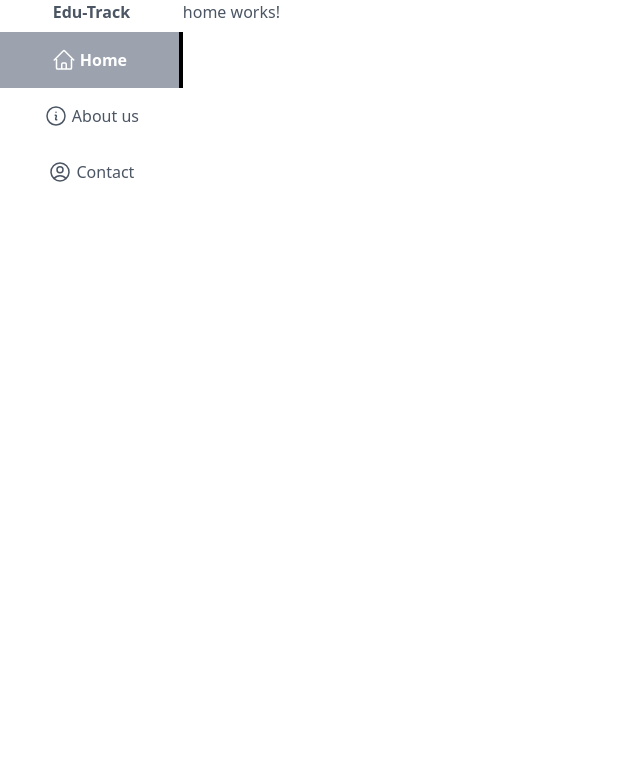
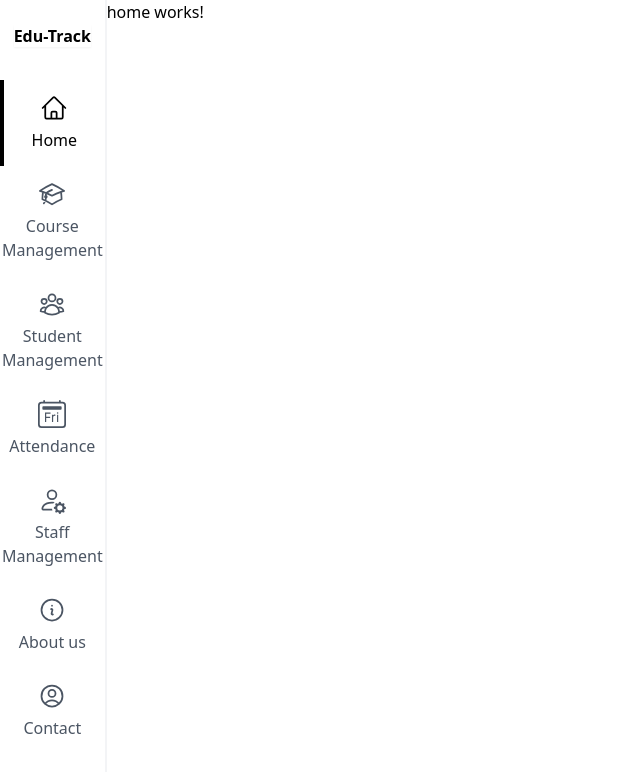
Before and after one commit to heinhtetaung671/edu-track-web, an Angular app: page / in a window 1280 px wide. Shown: the top 772 px of the page, without its empty margins (0-640 px from the left). Built offline with nearby package versions, Linux system fonts and the light colour scheme.

Commit message:
side bar theme finish

```diff
--- a/src/app/app.component.html
+++ b/src/app/app.component.html
@@ -1,9 +1,9 @@
-<div class="grid grid-cols-7">
-  <div class="col-span-1"><!-- side bar -->
+<div class="grid grid-cols-12 grid-rows-1 " style="height: 100vh;">
+  <div class="col-span-1 row-span-1 border-r-2 text-gray-600 border-gray-100"><!-- side bar -->
     <app-side-bar></app-side-bar>
   </div>
 
-  <div class="col-span-6"><!-- main content -->
+  <main class="col-span-11 row-span-1 text-black relative"><!-- main content -->
     <router-outlet></router-outlet>
-  </div>
+  </main>
 </div>
--- a/src/app/pages/side-bar/side-bar.component.html
+++ b/src/app/pages/side-bar/side-bar.component.html
@@ -1,25 +1,51 @@
-<nav class="flex flex-col align-middle text-center gap-y-2">
-  <span><!-- brand name-->
+<nav class="flex flex-col align-middle text-center gap-y-2"><!-- side-bar goes here -->
+  <span class="py-6"><!-- brand name-->
     <a>
-      <span class="font-bold">Edu-Track</span>
+      <span class="font-bold shadow-sm text-black">Edu-Track</span>
     </a>
   </span>
 
-  <ul><!-- nav tags -->
+  <ul><!-- side-bar tags -->
       <app-side-bar-tab title="Home" [path]="['']">
-        <svg icon xmlns="http://www.w3.org/2000/svg" fill="none" viewBox="0 0 24 24" stroke-width="1.5" stroke="currentColor" class="size-6">
+        <svg icon xmlns="http://www.w3.org/2000/svg" fill="none" viewBox="0 0 24 24" stroke-width="1.5" stroke="currentColor" [ngClass]="iconSize()">
           <path stroke-linecap="round" stroke-linejoin="round" d="m2.25 12 8.954-8.955c.44-.439 1.152-.439 1.591 0L21.75 12M4.5 9.75v10.125c0 .621.504 1.125 1.125 1.125H9.75v-4.875c0-.621.504-1.125 1.125-1.125h2.25c.621 0 1.125.504 1.125 1.125V21h4.125c.621 0 1.125-.504 1.125-1.125V9.75M8.25 21h8.25" />
         </svg>
       </app-side-bar-tab>
 
+      <app-side-bar-tab title="Course Management" [path]="['course-management']">
+        <svg icon xmlns="http://www.w3.org/2000/svg" fill="none" viewBox="0 0 24 24" stroke-width="1.5" stroke="currentColor" [ngClass]="iconSize()">
+          <path stroke-linecap="round" stroke-linejoin="round" d="M4.26 10.147a60.438 60.438 0 0 0-.491 6.347A48.62 48.62 0 0 1 12 20.904a48.62 48.62 0 0 1 8.232-4.41 60.46 60.46 0 0 0-.491-6.347m-15.482 0a50.636 50.636 0 0 0-2.658-.813A59.906 59.906 0 0 1 12 3.493a59.903 59.903 0 0 1 10.399 5.84c-.896.248-1.783.52-2.658.814m-15.482 0A50.717 50.717 0 0 1 12 13.489a50.702 50.702 0 0 1 7.74-3.342M6.75 15a.75.75 0 1 0 0-1.5.75.75 0 0 0 0 1.5Zm0 0v-3.675A55.378 55.378 0 0 1 12 8.443m-7.007 11.55A5.981 5.981 0 0 0 6.75 15.75v-1.5" />
+        </svg>
+      </app-side-bar-tab>
+
+      <app-side-bar-tab title="Student Management" [path]="['student-management']">
+        <svg icon xmlns="http://www.w3.org/2000/svg" fill="none" viewBox="0 0 24 24" stroke-width="1.5" stroke="currentColor" [ngClass]="iconSize()">
+          <path stroke-linecap="round" stroke-linejoin="round" d="M18 18.72a9.094 9.094 0 0 0 3.741-.479 3 3 0 0 0-4.682-2.72m.94 3.198.001.031c0 .225-.012.447-.037.666A11.944 11.944 0 0 1 12 21c-2.17 0-4.207-.576-5.963-1.584A6.062 6.062 0 0 1 6 18.719m12 0a5.971 5.971 0 0 0-.941-3.197m0 0A5.995 5.995 0 0 0 12 12.75a5.995 5.995 0 0 0-5.058 2.772m0 0a3 3 0 0 0-4.681 2.72 8.986 8.986 0 0 0 3.74.477m.94-3.197a5.971 5.971 0 0 0-.94 3.197M15 6.75a3 3 0 1 1-6 0 3 3 0 0 1 6 0Zm6 3a2.25 2.25 0 1 1-4.5 0 2.25 2.25 0 0 1 4.5 0Zm-13.5 0a2.25 2.25 0 1 1-4.5 0 2.25 2.25 0 0 1 4.5 0Z" />
+        </svg>
+      </app-side-bar-tab>
+
+      <app-side-bar-tab title="Attendance" [path]="['attendance-report']">
+        <svg  icon xmlns="http://www.w3.org/2000/svg" fill="currentColor" viewBox="0 0 16 16" [ngClass]="iconSize()">
+          <path d="M4.684 12.523v-2.3h2.261v-.61H4.684V7.801h2.464v-.61H4v5.332zm3.296 0h.676V9.98c0-.554.227-1.007.953-1.007.125 0 .258.004.329.015v-.613a2 2 0 0 0-.254-.02c-.582 0-.891.32-1.012.567h-.02v-.504H7.98zm2.805-5.093c0 .238.192.425.43.425a.428.428 0 1 0 0-.855.426.426 0 0 0-.43.43m.094 5.093h.672V8.418h-.672z"/>
+          <path d="M3.5 0a.5.5 0 0 1 .5.5V1h8V.5a.5.5 0 0 1 1 0V1h1a2 2 0 0 1 2 2v11a2 2 0 0 1-2 2H2a2 2 0 0 1-2-2V3a2 2 0 0 1 2-2h1V.5a.5.5 0 0 1 .5-.5M2 2a1 1 0 0 0-1 1v11a1 1 0 0 0 1 1h12a1 1 0 0 0 1-1V3a1 1 0 0 0-1-1z"/>
+          <path d="M2.5 4a.5.5 0 0 1 .5-.5h10a.5.5 0 0 1 .5.5v1a.5.5 0 0 1-.5.5H3a.5.5 0 0 1-.5-.5z"/>
+        </svg>
+      </app-side-bar-tab>
+
+      <app-side-bar-tab title="Staff Management" [path]="['staff-management']">
+        <svg icon xmlns="http://www.w3.org/2000/svg" fill="currentColor" viewBox="0 0 16 16" [ngClass]="iconSize()">
+          <path d="M11 5a3 3 0 1 1-6 0 3 3 0 0 1 6 0M8 7a2 2 0 1 0 0-4 2 2 0 0 0 0 4m.256 7a4.5 4.5 0 0 1-.229-1.004H3c.001-.246.154-.986.832-1.664C4.484 10.68 5.711 10 8 10q.39 0 .74.025c.226-.341.496-.65.804-.918Q8.844 9.002 8 9c-5 0-6 3-6 4s1 1 1 1zm3.63-4.54c.18-.613 1.048-.613 1.229 0l.043.148a.64.64 0 0 0 .921.382l.136-.074c.561-.306 1.175.308.87.869l-.075.136a.64.64 0 0 0 .382.92l.149.045c.612.18.612 1.048 0 1.229l-.15.043a.64.64 0 0 0-.38.921l.074.136c.305.561-.309 1.175-.87.87l-.136-.075a.64.64 0 0 0-.92.382l-.045.149c-.18.612-1.048.612-1.229 0l-.043-.15a.64.64 0 0 0-.921-.38l-.136.074c-.561.305-1.175-.309-.87-.87l.075-.136a.64.64 0 0 0-.382-.92l-.148-.045c-.613-.18-.613-1.048 0-1.229l.148-.043a.64.64 0 0 0 .382-.921l-.074-.136c-.306-.561.308-1.175.869-.87l.136.075a.64.64 0 0 0 .92-.382zM14 12.5a1.5 1.5 0 1 0-3 0 1.5 1.5 0 0 0 3 0"/>
+        </svg>
+      </app-side-bar-tab>
+
       <app-side-bar-tab title="About us" [path]="['about']">
-        <svg icon xmlns="http://www.w3.org/2000/svg" fill="none" viewBox="0 0 24 24" stroke-width="1.5" stroke="currentColor" class="size-6">
+        <svg icon xmlns="http://www.w3.org/2000/svg" fill="none" viewBox="0 0 24 24" stroke-width="1.5" stroke="currentColor" [ngClass]="iconSize()">
           <path stroke-linecap="round" stroke-linejoin="round" d="m11.25 11.25.041-.02a.75.75 0 0 1 1.063.852l-.708 2.836a.75.75 0 0 0 1.063.853l.041-.021M21 12a9 9 0 1 1-18 0 9 9 0 0 1 18 0Zm-9-3.75h.008v.008H12V8.25Z" />
         </svg>
       </app-side-bar-tab>
 
       <app-side-bar-tab title="Contact" [path]="['contact']">
-        <svg icon xmlns="http://www.w3.org/2000/svg" fill="none" viewBox="0 0 24 24" stroke-width="1.5" stroke="currentColor" class="size-6">
+        <svg icon xmlns="http://www.w3.org/2000/svg" fill="none" viewBox="0 0 24 24" stroke-width="1.5" stroke="currentColor" [ngClass]="iconSize()">
           <path stroke-linecap="round" stroke-linejoin="round" d="M17.982 18.725A7.488 7.488 0 0 0 12 15.75a7.488 7.488 0 0 0-5.982 2.975m11.963 0a9 9 0 1 0-11.963 0m11.963 0A8.966 8.966 0 0 1 12 21a8.966 8.966 0 0 1-5.982-2.275M15 9.75a3 3 0 1 1-6 0 3 3 0 0 1 6 0Z" />
         </svg>
       </app-side-bar-tab>
--- a/src/app/pages/side-bar/side-bar.component.ts
+++ b/src/app/pages/side-bar/side-bar.component.ts
@@ -1,13 +1,16 @@
-import { Component } from '@angular/core';
+import { Component, signal } from '@angular/core';
 import { WidgetsModule } from '../../widgets/widgets.module';
+import { CommonModule } from '@angular/common';
 
 @Component({
   selector: 'app-side-bar',
   standalone: true,
-  imports: [WidgetsModule],
+  imports: [WidgetsModule, CommonModule],
   templateUrl: './side-bar.component.html',
   styles: ``
 })
 export class SideBarComponent {
 
+  iconSize = signal<any>('size-7');
+
 }
--- a/src/app/widgets/side-bar-tab/side-bar-tab.component.html
+++ b/src/app/widgets/side-bar-tab/side-bar-tab.component.html
@@ -1,5 +1,5 @@
-<li class="md:p-4 group hover:bg-gray-400 hover:text-white transition-all duration-200 hover:shadow-inner" routerLinkActive="side-bar-active">
-  <a [routerLink]="path()" class="flex justify-center gap-1">
+<li class="md:p-3.5 group hover:text-black transition-all duration-200 hover:shadow-inner shadow-black" routerLinkActive="side-bar-active">
+  <a [routerLink]="path()" class="flex flex-col items-center justify-center gap-y-1.5">
     <ng-content select="[icon]"></ng-content>
     <span>{{ title() }}</span>
   </a>
--- a/src/index.html
+++ b/src/index.html
@@ -7,7 +7,7 @@
   <meta name="viewport" content="width=device-width, initial-scale=1">
   <link rel="icon" type="image/x-icon" href="favicon.ico">
 </head>
-<body class="text-gray-600">
+<body>
   <app-root></app-root>
 </body>
 </html>
--- a/src/styles.scss
+++ b/src/styles.scss
@@ -4,5 +4,5 @@
 @tailwind utilities;
 
 .side-bar-active {
-  @apply bg-gray-400 text-white font-bold border-r-4 border-black;
+  @apply text-black border-l-4 border-black ;
 }
--- a/tailwind.config.js
+++ b/tailwind.config.js
@@ -3,7 +3,11 @@ module.exports = {
     "./src/**/*.{html,ts}",
   ],
   theme: {
-    extend: {},
+    extend: {
+      colors: {
+        primary: '#003366',
+      }
+    },
   },
   plugins: [],
 }
```
